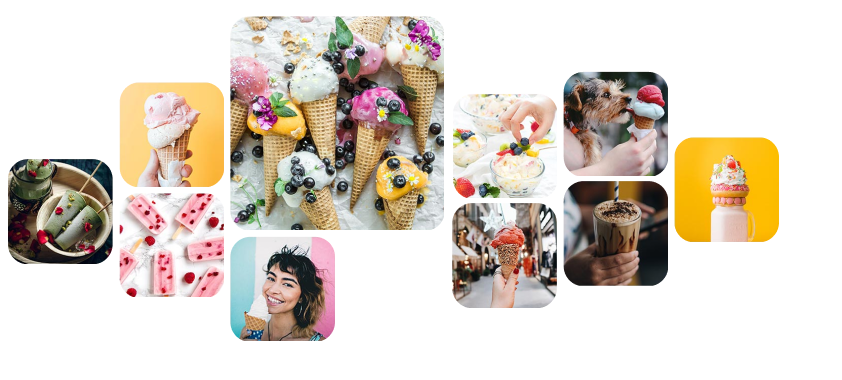
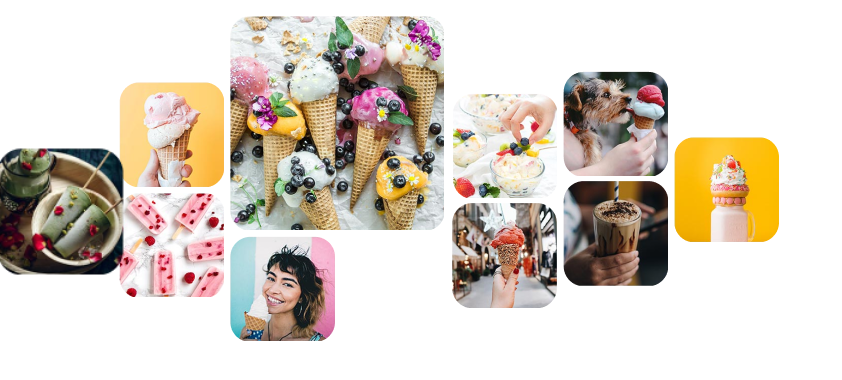
Before and after one commit to LikeNikolai/JS-demo, a plain HTML site: page index.html in a window 1280 px wide. In both pictures the pointer is over the item 60 px from the left and 211 px from the top of the page. Shown: the whole page, without its empty margins (0-842 px from the left). Drawn offline with Linux system fonts and the light colour scheme.

Commit message:
plus scale

```diff
--- a/styles.css
+++ b/styles.css
@@ -15,6 +15,13 @@
 .gallery-item {
     width: auto;
     height: auto;
+    transform: scale(1);
+    transition: transform linear 0.25s;
+}
+
+.gallery-item:hover {
+    transform: scale(1.2);
+    z-index: 1;
 }
 
 .gallery-item:nth-child(1) {
```
